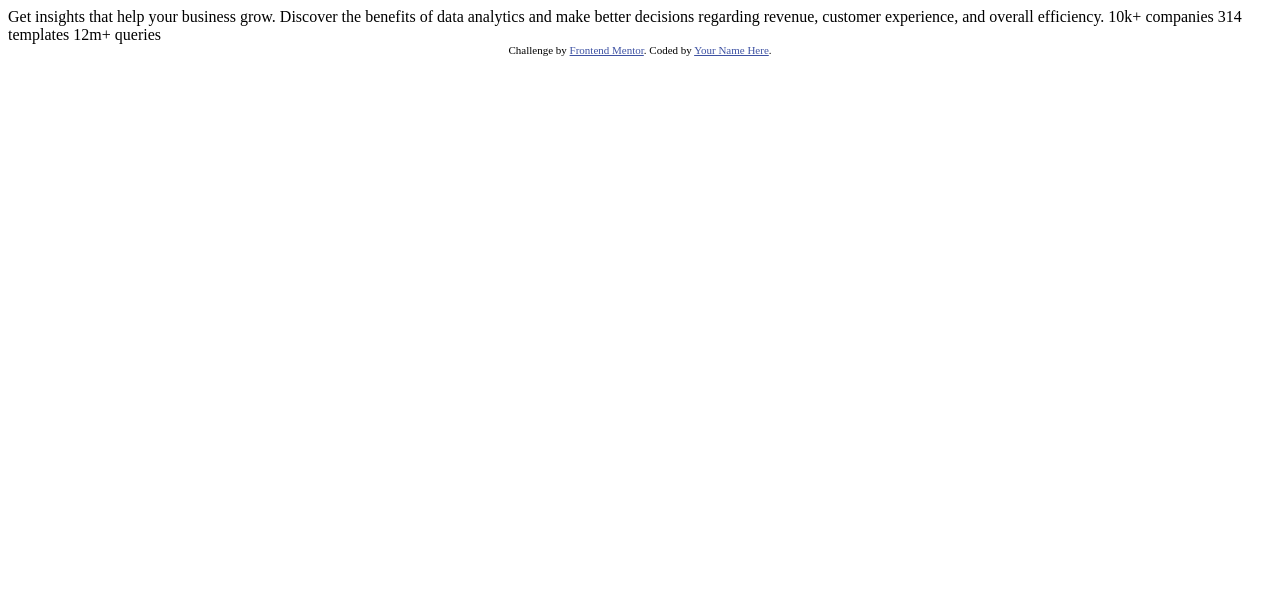
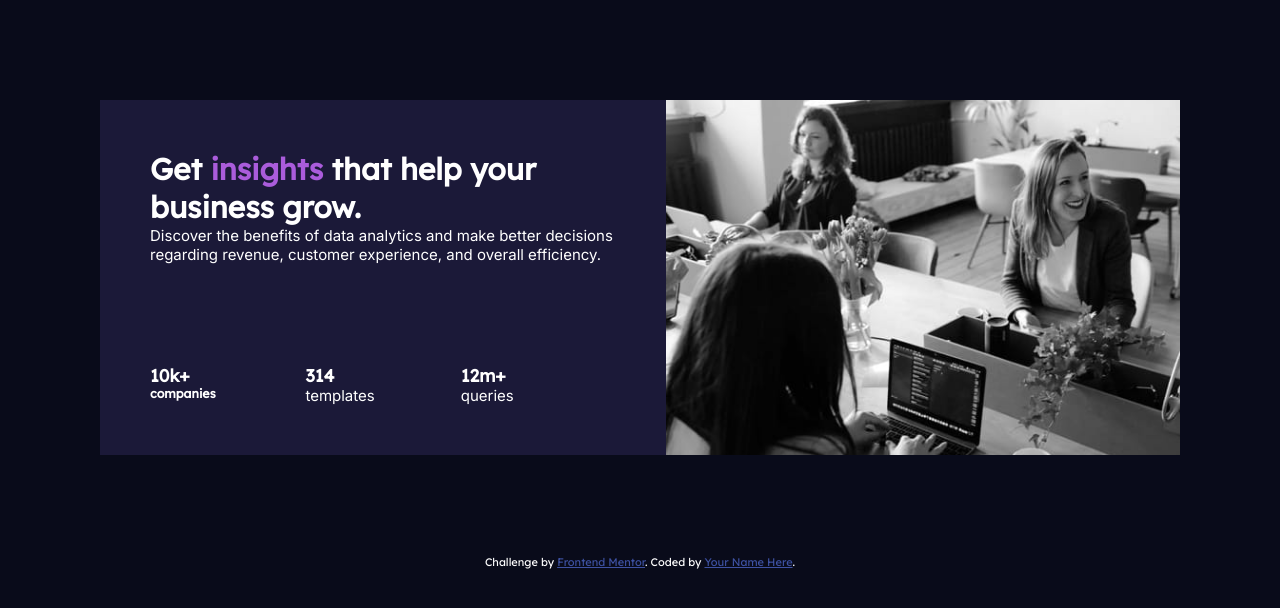
Before and after one commit to ATiarK/stats-preview-card-component, a plain HTML site: page index.html in a window 1280 px wide. Drawn offline with Linux system fonts and the light colour scheme.

Commit message:
edit the css

```diff
--- a/index.html
+++ b/index.html
@@ -1,33 +1,61 @@
 <!DOCTYPE html>
 <html lang="en">
+
 <head>
     <meta charset="UTF-8">
-  <meta name="viewport" content="width=device-width, initial-scale=1.0"> <!-- displays site properly based on user's device -->
+    <meta name="viewport" content="width=device-width, initial-scale=1.0">
+    <!-- displays site properly based on user's device -->
 
     <link rel="icon" type="image/png" sizes="32x32" href="./images/favicon-32x32.png">
-
+    <link rel="stylesheet" href="style.css">
     <title>Frontend Mentor | Stats preview card component</title>
 
     <!-- Feel free to remove these styles or customise in your own stylesheet 👍 -->
     <style>
-    .attribution { font-size: 11px; text-align: center; }
-    .attribution a { color: hsl(228, 45%, 44%); }
+        .attribution {
+            font-size: 11px;
+            text-align: center;
+        }
+
+        .attribution a {
+            color: hsl(228, 45%, 44%);
+        }
     </style>
 </head>
+
 <body>
+    <main>
+        <div class="container">
+            <div class="text">
+                <h1>Get <strong>insights</strong> that help your business grow. </h1>
+                <p>Discover the benefits of data analytics and make better decisions regarding revenue, customer experience, and overall efficiency. </p>
 
-  Get insights that help your business grow.
+                <div class="stats">
+                    <div id="companies" class="counted">
+                        <h3>10k+</h3>
+                        <h5>companies</h5>
+                    </div>
+                    <div id="template" class="counted">
+                        <h3>314 </h3>
+                        <p>templates </p>
+                    </div>
+                    <div id="query" class="counted">
+                        <h3>12m+ </h3>
+                        <p>queries</p>
+                    </div>
+                </div>
+            </div>
+            <div class="image">
+                <div class="cover">
 
-  Discover the benefits of data analytics and make better decisions regarding revenue, customer
-  experience, and overall efficiency.
-
-  10k+ companies
-  314 templates
-  12m+ queries
+                </div>
+            </div>
+        </div>
+    </main>
 
     <div class="attribution">
-    Challenge by <a href="https://www.frontendmentor.io?ref=challenge" target="_blank">Frontend Mentor</a>.
-    Coded by <a href="#">Your Name Here</a>.
+        Challenge by <a href="https://www.frontendmentor.io?ref=challenge" target="_blank">Frontend Mentor</a>. Coded by <a href="#">Your Name Here</a>.
     </div>
 </body>
+
 </html>
--- /dev/null
+++ b/style.css
@@ -0,0 +1,73 @@
+@import url('https://fonts.googleapis.com/css2?family=Inter:wght@400;700&family=Lexend+Deca&display=swap');
+:root {
+    /* #Font
+    Inter   : 400, 700
+    Lexend  : 400  */
+    --fontInter: 'Inter', sans-serif;
+    --fontLexend: 'Lexend Deca', sans-serif;
+    /* Color Used */
+    --colorDarkerBlue: hsl(233, 47%, 7%);
+    --colorLighterBlue: hsl(244, 38%, 16%);
+    --colorViolet: hsl(277, 64%, 61%);
+}
+
+* {
+    box-sizing: border-box;
+    margin: 0;
+    padding: 0;
+}
+
+body {
+    font-size: 15px;
+    background-color: var(--colorDarkerBlue);
+    color: #fff;
+    font-family: var(--fontLexend);
+}
+
+p {
+    font-family: var(--fontInter);
+}
+
+strong {
+    color: var(--colorViolet);
+}
+
+.container {
+    background-color: var(--colorLighterBlue);
+    margin: 100px;
+    /* padding: 50px 0; */
+    display: flex;
+    flex-direction: row;
+    height: auto;
+}
+
+.text {
+    flex-basis: 50%;
+    margin: 50px 0 50px 50px;
+    padding-right: 50px;
+}
+
+.stats {
+    margin-top: 100px;
+    display: grid;
+    grid-template-columns: 1fr 1fr 1fr;
+}
+
+.counted {}
+
+.image {
+    flex-basis: 50%;
+    background-image: url(./images/image-header-desktop.jpg);
+    background-size: cover;
+    background-repeat: no-repeat;
+}
+
+.cover {}
+
+@media screen and (max-width:375px) {
+    .container {
+        margin: 5%;
+        padding: 10%;
+        flex-direction: column-reverse;
+    }
+}
```
Lines whose indentation alone changed are shown as unchanged.
